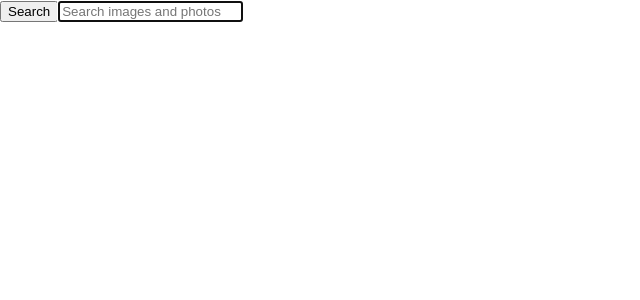
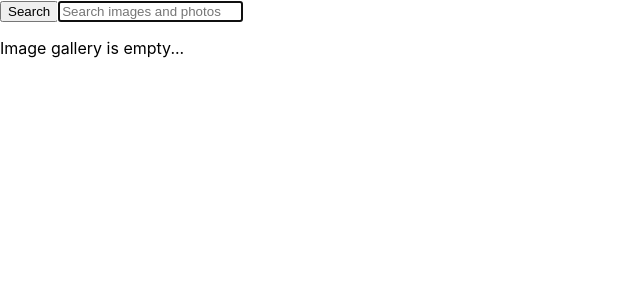
Before and after one commit to llNonlosoll/goit-react-hw-04-images, a React (Create React App) app: page / in a window 1280 px wide. Shown: the top 300 px of the page, without its empty margins (0-640 px from the left). Built offline with nearby package versions, Linux system fonts and the light colour scheme.

Commit message:
loading done

```diff
--- a/src/components/App.jsx
+++ b/src/components/App.jsx
@@ -1,6 +1,7 @@
 import { Component } from 'react';
 import { SearchBar } from './SearchbarComponent/Searchbar';
 import { fetchPictures } from 'services/api';
+import { ImageGallery } from './ImageGalleryComponent/ImageGallery';
 
 export class App extends Component {
   state = {
@@ -43,6 +44,11 @@ export class App extends Component {
     return (
       <div>
         <SearchBar onSubmit={this.handleFormSubmit} />
+        {this.state.pictures.length > 0 ? (
+          <ImageGallery pictures={this.state.pictures}></ImageGallery>
+        ) : (
+          <p>Image gallery is empty...</p>
+        )}
       </div>
     );
   }
--- a/src/components/ImageGalleryComponent/ImageGallery.jsx
+++ b/src/components/ImageGalleryComponent/ImageGallery.jsx
@@ -0,0 +1,20 @@
+import PropTypes from 'prop-types';
+import { ImageGalleryItem } from 'components/ImageGalleryItemComponent/ImageGalleryItem';
+
+export const ImageGallery = ({ pictures }) => {
+  return (
+    <ul>
+      {pictures.map(picture => (
+        <ImageGalleryItem key={picture.id} picture={picture} />
+      ))}
+    </ul>
+  );
+};
+
+ImageGallery.propTypes = {
+  pictures: PropTypes.arrayOf(
+    PropTypes.shape({
+      id: PropTypes.number.isRequired,
+    })
+  ),
+};
--- a/src/components/ImageGalleryItemComponent/ImageGalleryItem.jsx
+++ b/src/components/ImageGalleryItemComponent/ImageGalleryItem.jsx
@@ -0,0 +1,16 @@
+import PropTypes from 'prop-types';
+
+export const ImageGalleryItem = ({ picture }) => {
+  return (
+    <li className="gallery-item">
+      <img src={picture.webformatURL} alt={picture.tags} />
+    </li>
+  );
+};
+
+ImageGalleryItem.propTypes = {
+  picture: PropTypes.shape({
+    webformatURL: PropTypes.string.isRequired,
+    tags: PropTypes.string.isRequired,
+  }),
+};
--- a/src/components/SearchbarComponent/Searchbar.jsx
+++ b/src/components/SearchbarComponent/Searchbar.jsx
@@ -1,4 +1,5 @@
 import { Component } from 'react';
+import PropTypes from 'prop-types';
 
 export class SearchBar extends Component {
   state = {
@@ -47,3 +48,7 @@ export class SearchBar extends Component {
     );
   }
 }
+
+SearchBar.propTypes = {
+  onSubmit: PropTypes.func.isRequired,
+};
```
